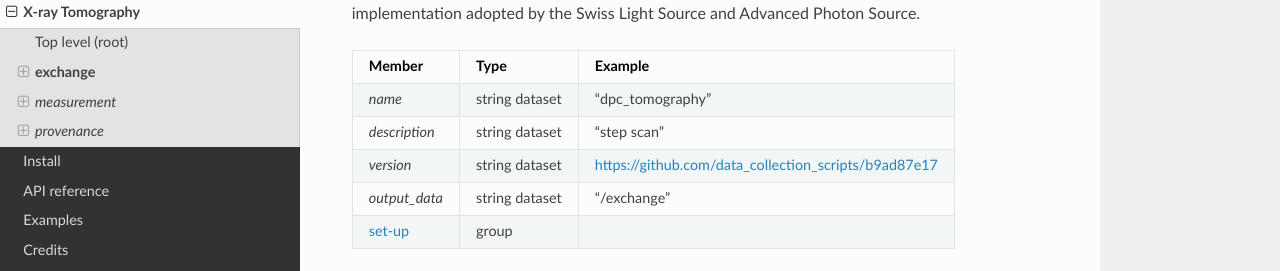
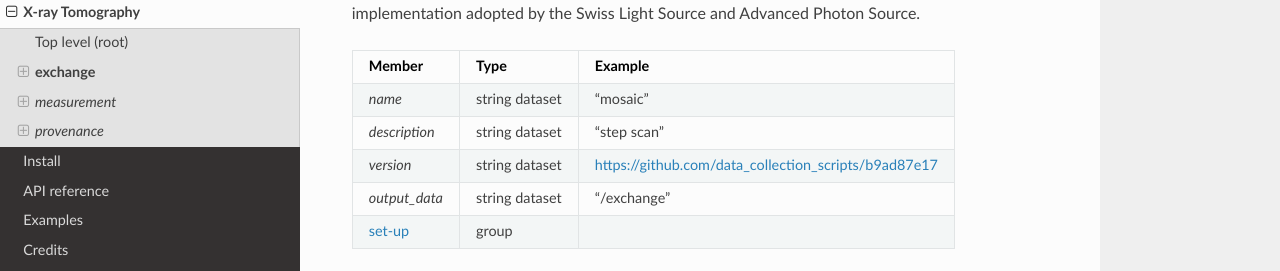
Before and after one commit to data-exchange/dxfile, a Sphinx documentation site: the page built from doc/source/xraytomo.rst, in a window 1280 px wide and 900 px high, scrolled down 27815 px. Shown: the part 168-439 px from the top of the window. Built offline with Sphinx 7.4.7 and the Read the Docs theme 2.0.0, drawn with Linux system fonts in a browser that asks for light colours.

Commit message:
added acquistion modes

```diff
--- a/doc/source/xraytomo.rst
+++ b/doc/source/xraytomo.rst
@@ -1477,7 +1477,7 @@
 +----------------------------------------------+--------------------+------------------------------------------------------+
 |     Member                                   |      Type          |            Example                                   |
 +==============================================+====================+======================================================+
-|   *name*                                     | string dataset     |      "dpc_tomography"                                |
+|   *name*                                     | string dataset     |             "mosaic"                                 |
 +----------------------------------------------+--------------------+------------------------------------------------------+
 |   *description*                              | string dataset     |      "step scan"                                     |
 +----------------------------------------------+--------------------+------------------------------------------------------+
```
